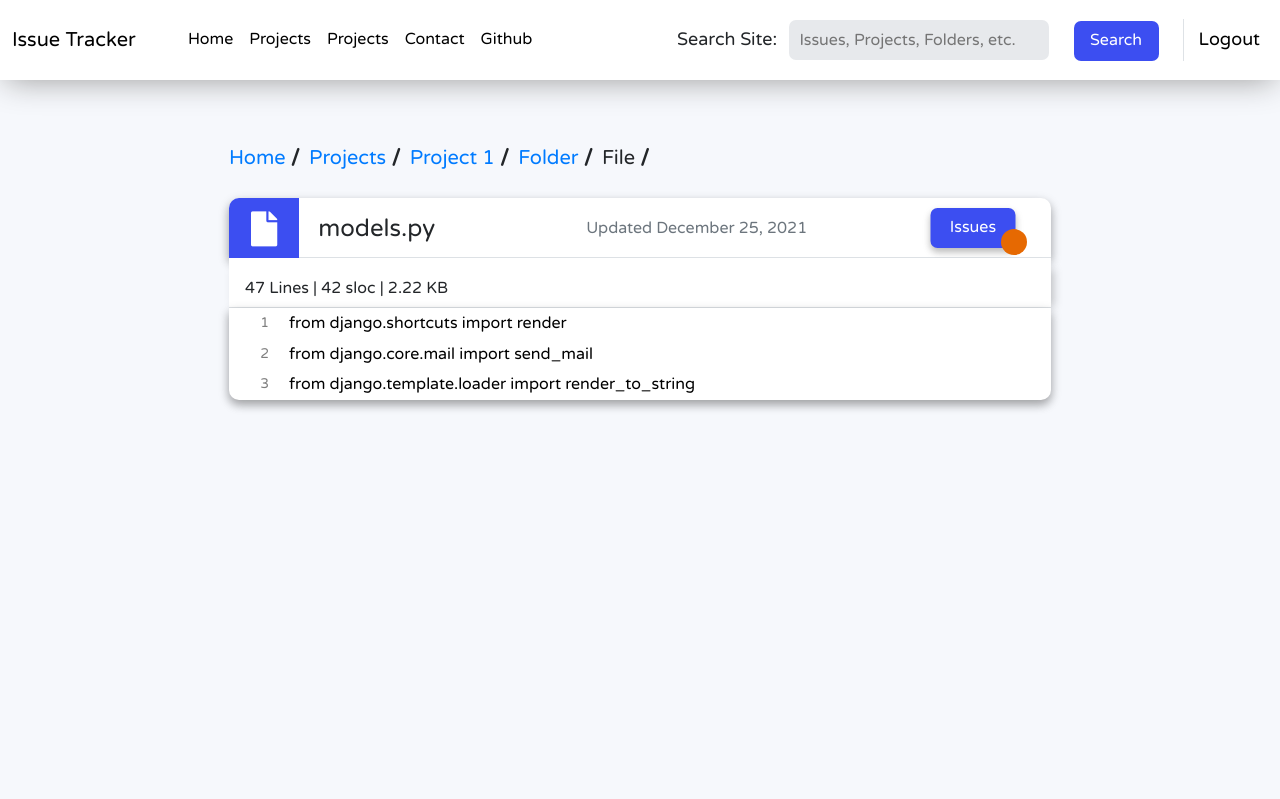
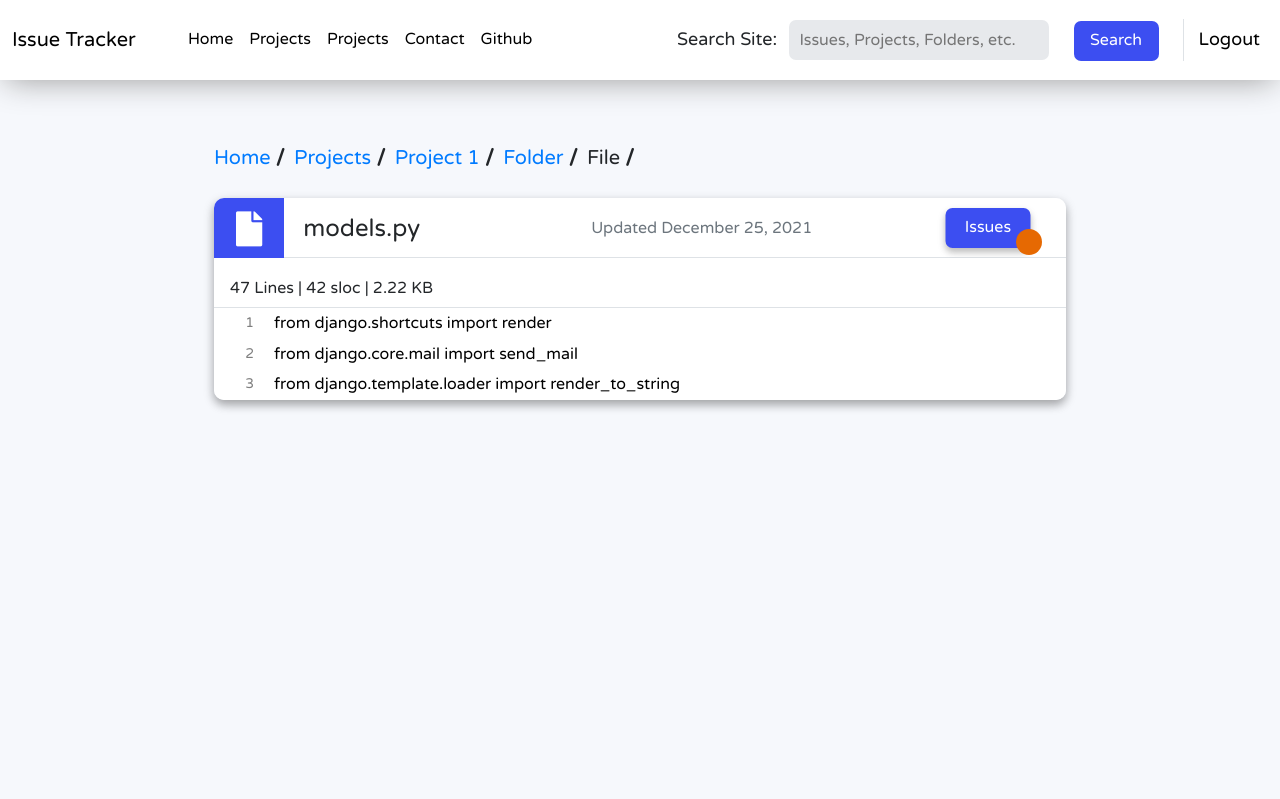
Before and after one commit to RHAM231/GitHub-Issue-Frontend, a Django app: page /file-contents in a window 1280 px wide. Shown: the top 799 px of the page. Run offline with Django 3.2, Linux system fonts and the light colour scheme; some libraries are stand-ins or nearby versions.

Commit message:
Finished file contents page, adding header to issues list page

```diff
--- a/base/templates/base/file_contents.html
+++ b/base/templates/base/file_contents.html
@@ -8,7 +8,7 @@
   <div class="row mt-5 mb-5"></div>
 
   <div class="row mt-1 mb-4">
-    <div class="col-lg-8 col-lg-offset-2 col-md-10 col-md-offset-1 col-sm-10 col-sm-offset-1 mx-auto">
+    <div class="col-lg-8 col-lg-offset-2 col-md-10 col-md-offset-1 col-sm-10 col-sm-offset-1 mx-auto px-0">
       <a href="" class="current-path">Home</a><a class="link-divider">&nbsp/&nbsp</a>
       <a href="" class="current-path">Projects</a><a class="link-divider">&nbsp/&nbsp</a>
       <a href="" class="current-path">Project 1</a><a class="link-divider">&nbsp/&nbsp</a>
@@ -18,7 +18,13 @@
   </div>
 
   <div class="row">
-    <div class="col-lg-8 col-lg-offset-2 col-md-10 col-md-offset-1 col-sm-10 col-sm-offset-1 mx-auto">
+    <div class="col-lg-8 col-lg-offset-2
+                col-md-10 col-md-offset-1
+                col-sm-10 col-sm-offset-1
+                mx-auto px-0">
+      <div class="shadow-container">
+
+        <div class="row p-custom">
           <div class="col-12 file-box border-bottom">
             <div class="row">
               <div class="mr-auto">
@@ -47,10 +53,8 @@
             </div>
           </div>
         </div>
-  </div>
 
-  <div class="row">
-    <div class="col-lg-8 col-lg-offset-2 col-md-10 col-md-offset-1 col-sm-10 col-sm-offset-1 mx-auto">
+        <div class="row p-custom">
           <div class="col-12 file-subheader border-bottom">
             <div class="row px-3 py-3">
               <a>47 Lines |&nbsp</a>
@@ -59,10 +63,8 @@
             </div>
           </div>
         </div>
-  </div>
 
-  <div class="row mb-5">
-    <div class="col-lg-8 col-lg-offset-2 col-md-10 col-md-offset-1 col-sm-10 col-sm-offset-1 mx-auto">
+        <div class="row p-custom mb-5">
           <div class="col-12 file-contents">
             <div class="row">
               <table>
@@ -82,6 +84,9 @@
             </div>
           </div>
         </div>
+
+      </div>
+    </div>
   </div>
 
 </div>
--- a/static/style.css
+++ b/static/style.css
@@ -184,6 +184,15 @@ items*/
 .link-divider{
   font-size: 20px;
   font-weight: bold;
+}
+
+/**************************************************************************/
+/*----ISSUES LIST PAGE----*/
+/**************************************************************************/
+
+.issues-header{
+  background: #ffffff;
+  border-radius: 10px;
 }
 
 /**************************************************************************/
@@ -393,8 +402,14 @@ items*/
 /*----FILE CONTENTS PAGE----*/
 /**************************************************************************/
 
-.file-shadow{
+.shadow-container{
+  border-radius: 10px;
   box-shadow: 0 5px 9px 0 rgba(0,0,0,0.2), 0 4px 12px 0 rgba(0,0,0,0.19);
+}
+
+.p-custom{
+  padding-left: 15px;
+  padding-right: 15px;
 }
 
 .file-box{
@@ -402,21 +417,22 @@ items*/
   position: relative;
   border-radius: 10px 10px 0px 0px;
   height: 60px;
-  box-shadow: 0 5px 9px 0 #00000033, 0 4px 12px 0 #00000033;
+  /* box-shadow: 0 5px 9px 0 #00000033, 0 4px 12px 0 #00000033; */
 }
 
 .file-subheader{
   background: #FFFFFF;
   position: relative;
   height: 50px;
-  box-shadow: 9px 5px 9px -6px #00000033, 0 4px 12px -6px #00000033;
+  /* box-shadow: 20px 0 20px -20px rgba(0,0,0,0.2),
+             -20px 0 20px -20px rgba(0,0,0,0.2); */
 }
 
 .file-contents{
   background: #FFFFFF;
   position: relative;
   border-radius: 0px 0px 10px 10px;
-  box-shadow: 0 5px 9px 0 #00000033, 0 4px 12px 0 #00000033;
+  /* box-shadow: 3px 3px 6px -3px rgba(0,0,0,0.2); */
 }
 
 .index{
```
Also changed, not shown: base/templates/base/issue_list.html (+9 -0 lines). Lines whose indentation alone changed are shown as unchanged.
